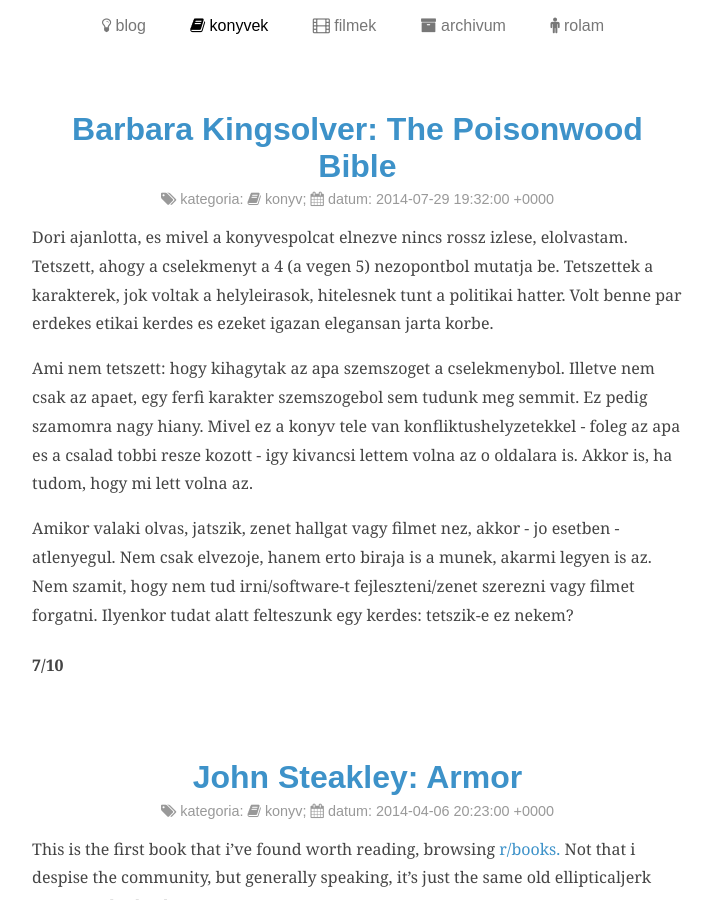
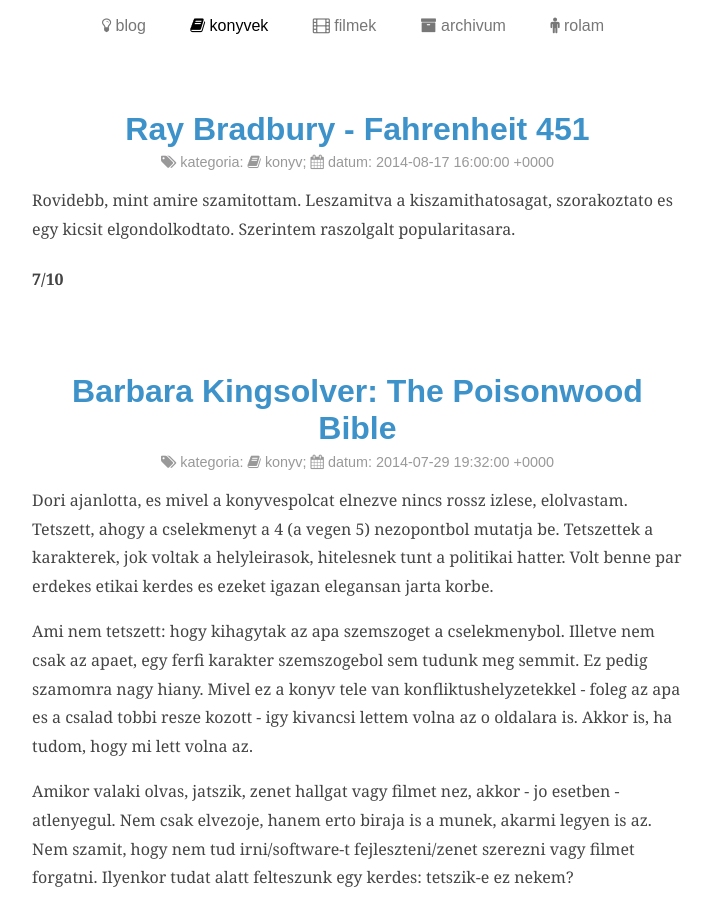
Before and after one commit to 4p3/4p3.github.io, a Jekyll site: the page built from konyvek.html, in a window 1280 px wide and 900 px high. Shown: the whole window, without its empty margins (287-1000 px from the left). Built offline with Jekyll 4.4.1, drawn with Linux system fonts in a browser that asks for light colours; Markdown is read by kramdown in place of the engine named in the settings.

Commit message:
fahrenheit 451 post and a minor fix

```diff
--- /dev/null
+++ b/_posts/2014-08-17-fahrenheit451.markdown
@@ -0,0 +1,11 @@
+---
+layout: post
+title:  "Ray Bradbury - Fahrenheit 451"
+date:   2014-08-17 16:00:00
+categories: 'konyv'
+tags: ['scifi', 'disztopia']
+---
+
+Rovidebb, mint amire szamitottam. Leszamitva a kiszamithatosagat, szorakoztato es egy kicsit elgondolkodtato. Szerintem raszolgalt popularitasara.
+
+<h4>7/10</h4>
--- a/rolam.html
+++ b/rolam.html
@@ -83,5 +83,5 @@
 </ul>
 
 <p>
-    Az blog (szemelyes meggyozodes es meg nem hatarozott tevkepzetek miatt) javascript mentes. Vazat es alapjat a <a href="http://purecss.io/">pure</a> adja; ezt egesziti ki a <a href="http://fortawesome.github.io/Font-Awesome/">font awesome</a> vektorgrafikus ikonjaival. A statikus oldalakat a <a href="http://jekyllrb.com/">jekyll</a> generalja es a <a href="https://pages.github.com/">github</a> hostolja.
+    A blog (szemelyes meggyozodes es meg nem hatarozott tevkepzetek miatt) javascript mentes. Vazat es alapjat a <a href="http://purecss.io/">pure</a> adja; ezt egesziti ki a <a href="http://fortawesome.github.io/Font-Awesome/">font awesome</a> vektorgrafikus ikonjaival. A statikus oldalakat a <a href="http://jekyllrb.com/">jekyll</a> generalja es a <a href="https://pages.github.com/">github</a> hostolja.
 </p>
```
